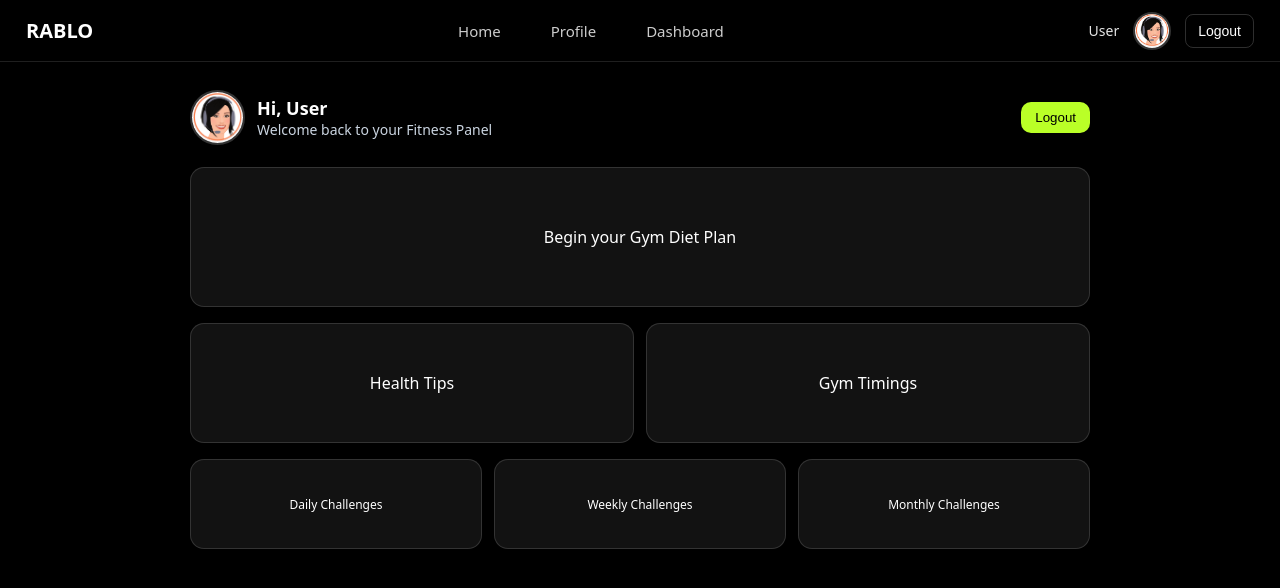
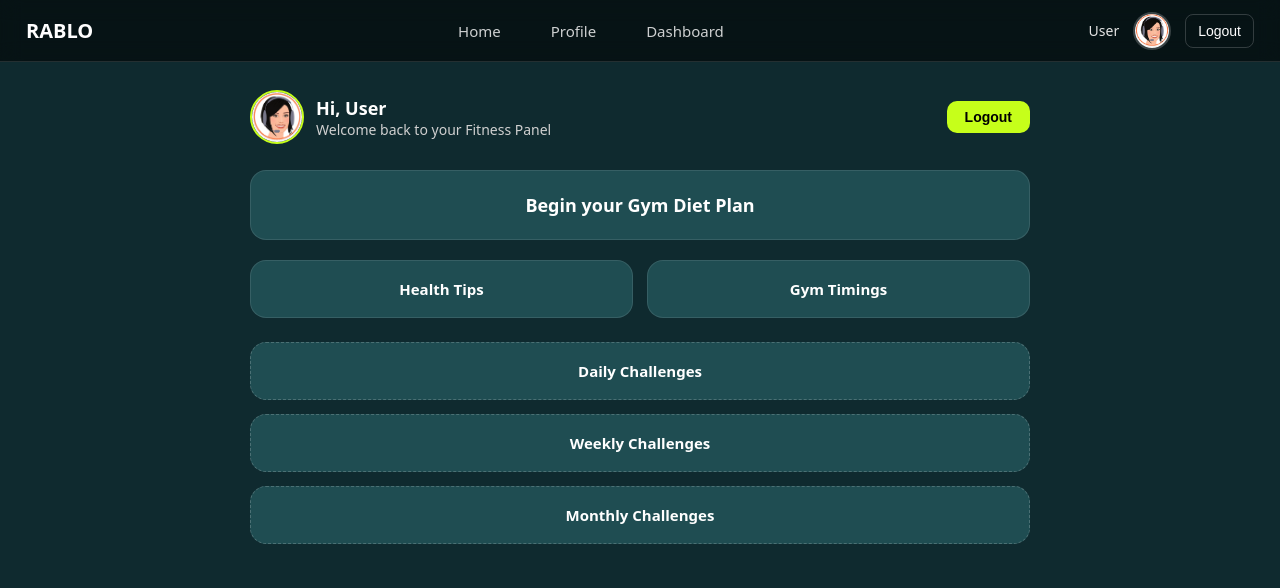
Before and after one commit to Surya-prathap/gym-management, a Next.js app: page /dashboard in a window 1280 px wide. Shown: the top 588 px of the page. Built offline with nearby package versions, Linux system fonts and the light colour scheme.

Commit message:
css updated

```diff
--- a/app/create-profile/create-profile.css
+++ b/app/create-profile/create-profile.css
@@ -1,18 +1,28 @@
 :root {
-  --border: 1px solid rgba(255, 255, 255, 0.18);
-  --card-bg: rgba(255, 255, 255, 0.06);
-  --circle-bg: rgba(255, 255, 255, 0.1);
-  --circle-active: #baff27;
-  --text-light: #fff;
-  --subtle: #cbd5e1;
-  --radius: 14px;
+  --bg-main: #0f2a2f;
+  --card-bg: rgba(26, 58, 64, 0.85);
+  --dark-card: #1a3a40;
+  --teal-card: #1f4d52;
+
+  --border: 1px solid rgba(255, 255, 255, 0.12);
+  --circle-bg: rgba(255, 255, 255, 0.12);
+
+  --circle-active: #c6ff1a;
+  --primary-btn: #c6ff1a;
+  --primary-text-dark: #000;
+
+  --text-light: #ffffff;
+  --text-gray: #d0d0d0;
+  --icon-gray: #aeb5b9;
+
+  --radius: 16px;
 }
 
 .create-profile-page {
   width: 100%;
   height: 100vh;
   overflow-y: auto;
-  background: #0e0e0e;
+  background: var(--bg-main);
   padding: 16px;
   box-sizing: border-box;
   display: flex;
@@ -23,13 +33,13 @@
   width: 100%;
   max-width: 480px;
   margin: auto;
-  padding-bottom: 90px;
+  padding-top: 40px;
+  padding-bottom: 100px;
   display: flex;
   flex-direction: column;
   gap: 18px;
 }
 
-/* HEADER */
 .cp-header {
   display: flex;
   justify-content: space-between;
@@ -47,7 +57,7 @@
   height: 58px;
   border-radius: 50%;
   object-fit: cover;
-  border: 2px solid rgba(255, 255, 255, 0.25);
+  border: 2px solid rgba(255, 255, 255, 0.28);
 }
 
 .cp-hi {
@@ -58,22 +68,21 @@
 
 .cp-rablo {
   font-size: 13px;
-  color: #baff27;
+  color: var(--primary-btn);
 }
 
 .cp-logout {
-  background: rgba(255, 255, 255, 0.16);
+  background: rgba(255, 255, 255, 0.15);
   padding: 8px 14px;
   border: none;
   border-radius: 10px;
   color: white;
 }
 
-/* WELCOME CARD */
 .cp-welcome-card {
-  background: var(--card-bg);
+  background: var(--dark-card);
   border: var(--border);
-  padding: 16px;
+  padding: 18px;
   border-radius: var(--radius);
 }
 
@@ -84,12 +93,11 @@
 }
 
 .cp-sub {
-  color: var(--subtle);
+  color: var(--text-gray);
   font-size: 15px;
   margin-top: 4px;
 }
 
-/* PROGRESS TRACKER */
 .cp-progress-row {
   margin-top: 18px;
   display: flex;
@@ -106,53 +114,13 @@
 .cp-circle {
   background: var(--circle-bg);
   border-radius: 50%;
+  display: flex;
+  align-items: center;
+  justify-content: center;
 }
 
 .cp-circle.active {
   background: var(--circle-active);
-}
-
-/* Mobile circle sizes */
-@media (max-width: 768px) {
-  .cp-circle {
-    width: 38px;
-    height: 38px;
-  }
-  .cp-percent {
-    font-size: 16px;
-  }
-
-  .cp-img {
-    color: white;
-
-    display: flex;
-    flex-direction: column;
-    align-items: center;
-    justify-content: center;
-    gap: 4px;
-  }
-
-  .cp-img svg {
-    flex-shrink: 0;
-  }
-
-  .cp-img span {
-    white-space: nowrap;
-    font-size: 12px;
-    overflow: hidden;
-    text-overflow: ellipsis;
-  }
-}
-
-/* Desktop circle sizes */
-@media (min-width: 769px) {
-  .cp-circle {
-    width: 60px;
-    height: 60px;
-  }
-  .cp-percent {
-    font-size: 20px;
-  }
 }
 
 .cp-percent {
@@ -164,16 +132,15 @@
 .cp-btn {
   width: 100%;
   margin-top: 16px;
-  background: #baff27;
-  color: #000;
+  background: var(--primary-btn);
+  color: var(--primary-text-dark);
   font-weight: 700;
   padding: 12px 0;
-  border-radius: 12px;
+  border-radius: 14px;
   border: none;
   font-size: 16px;
 }
 
-/* 4 IMAGE ROW */
 .cp-image-row {
   display: flex;
   justify-content: space-between;
@@ -184,22 +151,24 @@
 .cp-img {
   flex: 1;
   height: 75px;
-  width: 120px;
-  color: white;
+  color: var(--text-light);
   font-size: 14px;
   display: flex;
   flex-direction: column;
   align-items: center;
   justify-content: center;
-  gap: 4px;
-  background: var(--card-bg);
+  gap: 6px;
+  background: var(--teal-card);
   border: var(--border);
   border-radius: var(--radius);
-  background-size: cover;
-  background-position: center;
 }
 
-/* Two cards under image row */
+.cp-img svg,
+.cp-card svg,
+.cp-bottom-card svg {
+  color: var(--icon-gray);
+}
+
 .cp-two-cards {
   display: flex;
   gap: 10px;
@@ -208,7 +177,17 @@
 .cp-card {
   flex: 1;
   height: 90px;
-  background: var(--card-bg);
+  background: var(--teal-card);
+  border: var(--border);
+  border-radius: var(--radius);
+  display: flex;
+  align-items: center;
+  justify-content: center;
+}
+
+.cp-bottom-card {
+  height: 90px;
+  background: var(--teal-card);
   border: var(--border);
   border-radius: var(--radius);
   display: flex;
@@ -221,24 +200,50 @@
   width: 22px;
   height: 22px;
   font-size: 20px;
-  color: white;
-  background: var(--card-bg);
+  color: var(--icon-gray);
+  background: transparent;
   border: none;
   border-radius: 50%;
 }
 
-/* Large bottom card */
-.cp-bottom-card {
-  height: 90px;
-  background: var(--card-bg);
-  border: var(--border);
-  border-radius: var(--radius);
-  display: flex;
-  align-items: center;
-  justify-content: center;
+@media (max-width: 768px) {
+  .cp-circle {
+    width: 38px;
+    height: 38px;
+  }
+  .cp-percent {
+    font-size: 15px;
+  }
+
+  .cp-img span {
+    white-space: nowrap;
+    font-size: 12px;
+    overflow: hidden;
+    text-overflow: ellipsis;
+  }
+
+  .cp-wrapper {
+    width: 100%;
+    max-width: 480px;
+    margin: auto;
+    padding-top: 0;
+    padding-bottom: 100px;
+    display: flex;
+    flex-direction: column;
+    gap: 18px;
+  }
 }
 
-/* DESKTOP VERSION */
+@media (min-width: 769px) {
+  .cp-circle {
+    width: 60px;
+    height: 60px;
+  }
+  .cp-percent {
+    font-size: 20px;
+  }
+}
+
 @media (min-width: 900px) {
   .create-profile-page {
     padding-top: 40px;
@@ -258,32 +263,12 @@
     width: 30px;
     height: 30px;
     font-size: 30px;
-    color: white;
-    background: var(--card-bg);
-    border: none;
-    border-radius: 50%;
-  }
-
-  body {
-    padding-top: 60px;
   }
 
   .cp-desktop-grid {
     display: grid;
     grid-template-columns: 380px 1fr;
     gap: 24px;
-  }
-
-  .cp-left-box {
-    display: flex;
-    flex-direction: column;
-    gap: 20px;
-  }
-
-  .cp-right-box {
-    display: flex;
-    flex-direction: column;
-    gap: 18px;
   }
 
   .cp-img {
--- a/app/dashboard/dashboard.css
+++ b/app/dashboard/dashboard.css
@@ -1,13 +1,25 @@
+:root {
+  --bg: #0f2a2f;
+  --card-1: #1a3a40;
+  --card-2: #1f4d52;
+  --neon: #c6ff1a;
+  --text-light: #ffffff;
+  --text-sub: #d0d0d0;
+  --lock-gray: #aeb5b9;
+  --border-glass: rgba(255, 255, 255, 0.1);
+  --border-dashed: rgba(255, 255, 255, 0.2);
+}
+
 .db-bg {
   min-height: 100vh;
-  background: #000;
-  color: white;
+  background: var(--bg);
+  color: var(--text-light);
   padding-bottom: 90px;
 }
 
 .db-container {
   width: 94%;
-  max-width: 900px;
+  max-width: 780px;
   margin: 0 auto;
   padding-top: 90px;
 }
@@ -16,7 +28,7 @@
   display: flex;
   justify-content: space-between;
   align-items: center;
-  margin-bottom: 22px;
+  margin-bottom: 26px;
 }
 
 .db-user {
@@ -26,86 +38,107 @@
 }
 
 .db-avatar {
-  width: 55px;
-  height: 55px;
+  width: 54px;
+  height: 54px;
   border-radius: 50%;
   object-fit: cover;
-  border: 2px solid rgba(255, 255, 255, 0.2);
+  border: 2px solid var(--neon);
 }
 
 .db-hi {
   font-size: 18px;
   font-weight: 700;
+  color: var(--text-light);
 }
 
 .db-sub {
   font-size: 14px;
-  color: #cbd5e1;
+  color: var(--text-sub);
 }
 
 .db-logout {
-  background: #baff27;
-  color: black;
+  background: var(--neon);
+  color: #000;
   border: none;
-  padding: 8px 14px;
+  padding: 8px 18px;
   border-radius: 10px;
+  font-size: 14px;
+  font-weight: 600;
 }
 
 .db-large-card {
-  width: 100%;
-  height: 140px;
-  background: rgba(255, 255, 255, 0.07);
-  border: 1px solid rgba(255, 255, 255, 0.14);
-  border-radius: 14px;
+  display: flex;
+  justify-content: center;
+  background: var(--card-2);
+  padding: 22px;
+  border-radius: 16px;
+  border: 1px solid var(--border-glass);
+  font-size: 18px;
+  font-weight: 600;
+  color: var(--text-light);
+  margin-bottom: 20px;
 }
 
 .db-two-cols {
   display: flex;
-  gap: 12px;
-  margin-top: 16px;
+  gap: 14px;
+  margin-bottom: 24px;
 }
 
 .db-col-card {
   flex: 1;
-  height: 120px;
-  background: rgba(255, 255, 255, 0.07);
-  border: 1px solid rgba(255, 255, 255, 0.14);
-  border-radius: 14px;
-}
-
-.db-large-card,
-.db-col-card,
-.db-mini-card {
-  display: flex;
-  align-items: center;
-  justify-content: center;
+  background: var(--card-2);
+  padding: 18px;
+  border-radius: 16px;
+  border: 1px solid var(--border-glass);
+  font-size: 15px;
+  font-weight: 600;
+  color: var(--text-light);
+  text-align: center;
 }
 
 .db-three-row {
-  margin-top: 16px;
   display: flex;
-  gap: 12px;
+  flex-direction: column;
+  gap: 14px;
+  margin-bottom: 40px;
 }
 
 .db-mini-card {
-  flex: 1;
-  height: 90px;
-  background: rgba(255, 255, 255, 0.07);
-  border: 1px solid rgba(255, 255, 255, 0.14);
-  border-radius: 14px;
-  font-size: 12px;
+  background: var(--card-2);
+  padding: 18px;
+  border-radius: 16px;
+  border: 1px dashed var(--border-dashed);
+  font-size: 15px;
+  font-weight: 600;
+  color: var(--text-light);
+  text-align: center;
 }
 
-@media (max-width: 300px) {
-  .db-two-cols {
-    flex-direction: column;
+@media (max-width: 480px) {
+  .db-hi {
+    font-size: 17px;
   }
 
-  .db-three-row {
-    flex-direction: column;
+  .db-sub {
+    font-size: 13px;
   }
 
   .db-large-card {
-    height: 120px;
+    font-size: 16px;
+  }
+
+  .db-col-card,
+  .db-mini-card {
+    font-size: 14px;
   }
 }
+
+@media (max-width: 901px) {
+  .db-container {
+    width: 94%;
+    max-width: 780px;
+    margin: 0 auto;
+    padding-top: 20px;
+  }
+}
--- a/app/login/page.tsx
+++ b/app/login/page.tsx
@@ -49,7 +49,9 @@ export default function Login() {
           Continue with LinkedIn
         </button>
         <button onClick={() => r.replace("/create-profile")}>create</button>
-        <button onClick={() => r.replace("/complete-profile")}>complete</button>
+        <button onClick={() => r.replace("/create-profile/complete-profile")}>
+          complete
+        </button>
         <button onClick={() => r.replace("/dashboard")}>dashboard</button>
       </div>
     </div>
--- a/utils/storage.tsx
+++ b/utils/storage.tsx
@@ -1,5 +1,3 @@
-// utils/storage.ts
-
 export function setUserId(id: string) {
   if (typeof window !== "undefined") localStorage.setItem("uid", id);
 }
```
Also changed, not shown: app/create-profile/complete-profile/complete-profile.css (+45 -29 lines), app/intro.css (+11 -1 lines), app/login/login.css (+12 -1 lines).
